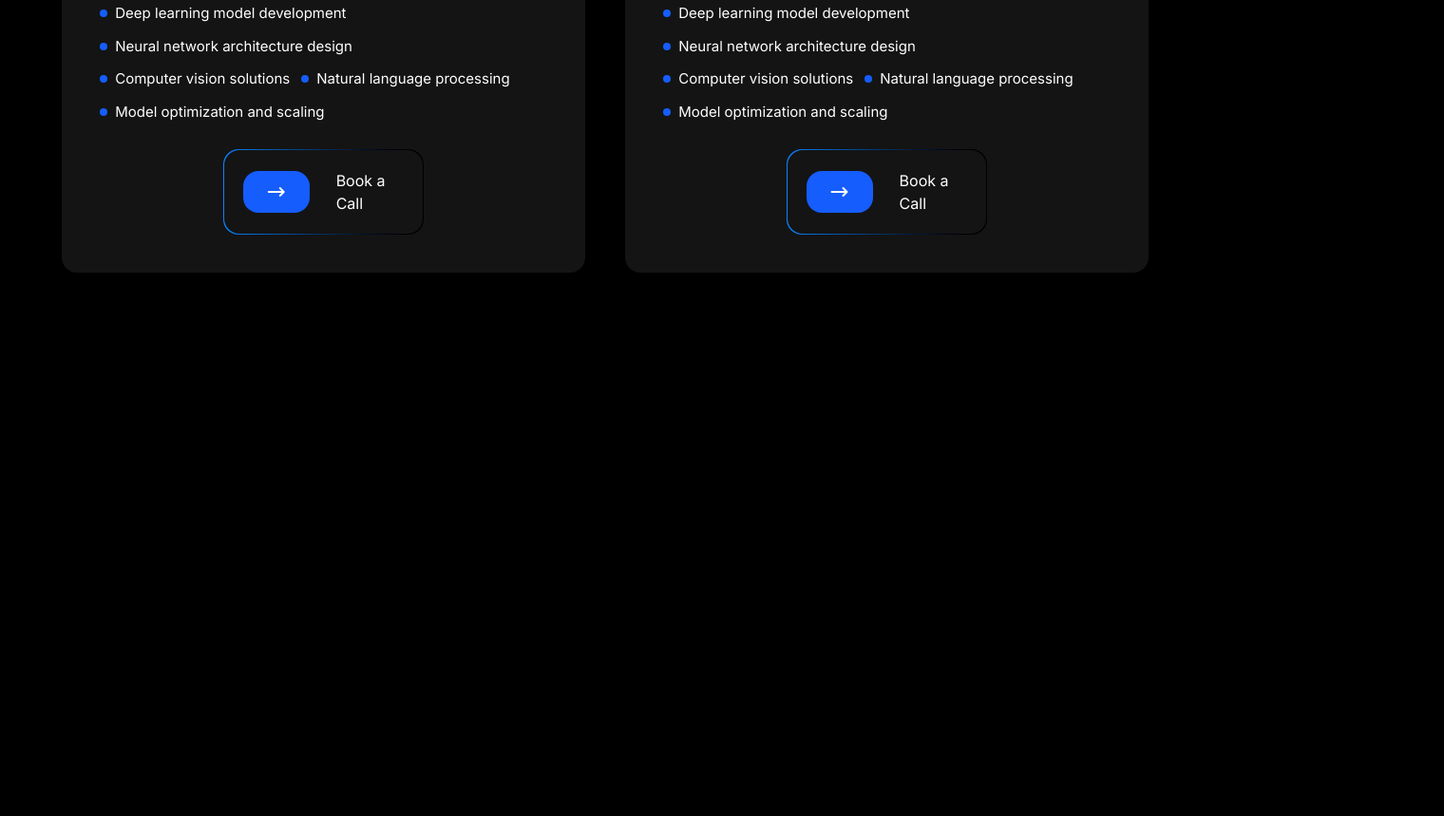
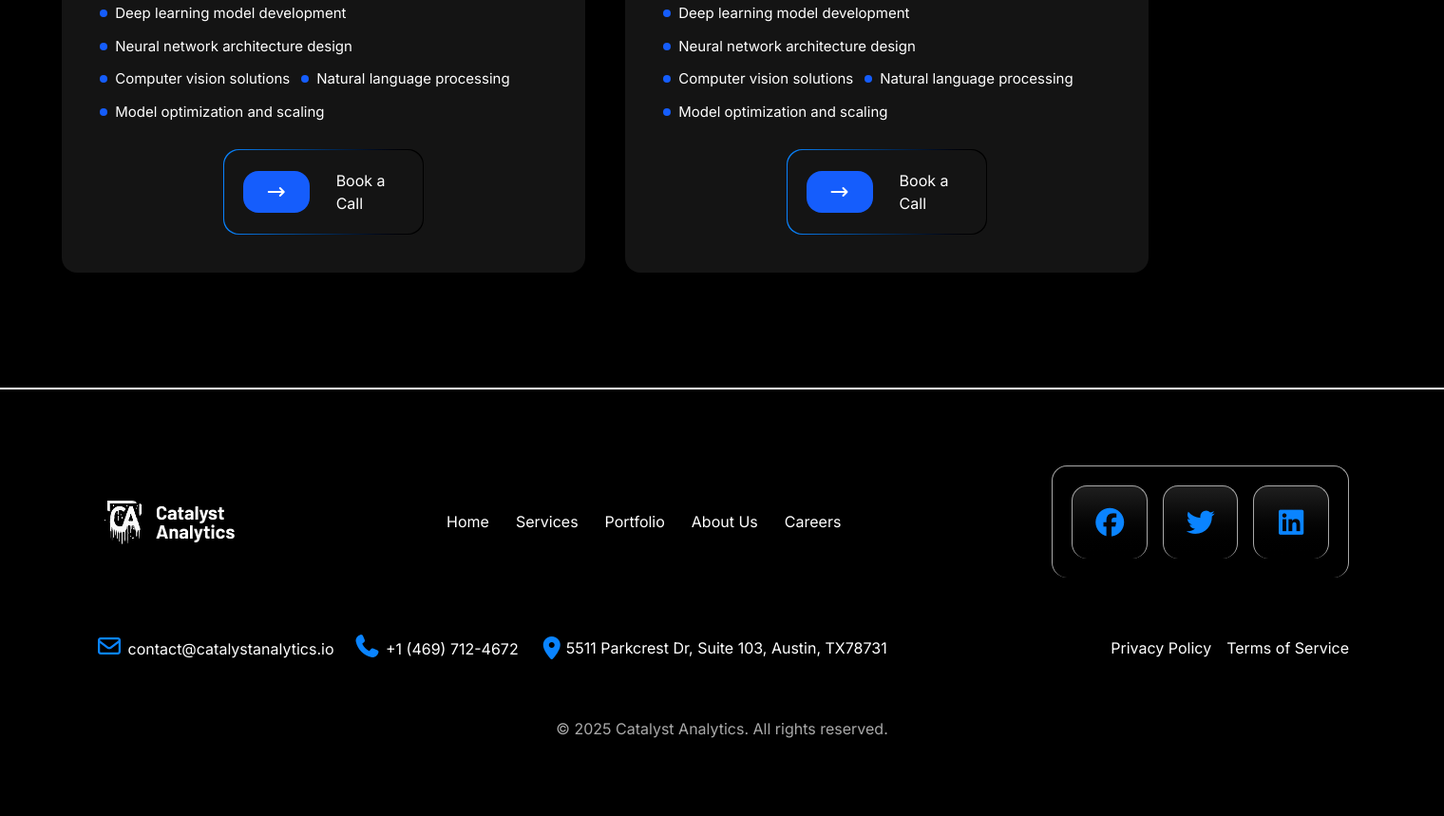
Before and after one commit to hursedhimmatov7-del/EXAM3, a website: page src/page2.html in a window 1280 px wide. Shown: the part 2927-3786 px from the top of the page at 95% size, 1520 px wide, since content can reach past the window. Before the commit the page ends 3295 px from the top, so only its background shows below. Drawn offline with nearby package versions, Linux system fonts and the light colour scheme; files that its build step writes are made by us from their sources; a web font is replaced by a local one.

Commit message:
PAge2 footer

```diff
--- a/src/page2.html
+++ b/src/page2.html
@@ -178,5 +178,36 @@
             </div>
         </div>
     </section>
+     <footer class="w-full lg:w-380 m-auto border-t-2 border-white lg:mt-30 mt-10">
+  <div class="lg:max-w-330 w-[90%] m-auto lg:py-20 py-10 flex flex-col items-center gap-15">
+    <div class="w-full flex items-center lg:flex-row flex-col justify-between gap-y-5">
+        <img src="Logo.png" alt="">
+        <nav class="flex items-center gap-7 text-white flex-wrap justify-start ">
+            <p> Home</p>
+            <p>Services</p>
+            <p>Portfolio</p>
+            <p>About Us</p>
+            <p>Careers</p>
+        </nav>
+        <div class="flex items-center gap-4 border p-5 border-b-0 rounded-2xl border-[darkgrey]">
+            <div class="border border-[darkgrey] border-b-0 p-5 rounded-2xl text-3xl bg-linear-to-b from-[#1F1F1F] to-black text-[#0A84FF]"><i class="fa-brands fa-facebook"></i> </div>
+                        <div class="border border-[darkgrey] border-b-0 p-5 rounded-2xl text-3xl bg-linear-to-b from-[#1F1F1F] to-black text-[#0A84FF]"><i class="fa-brands fa-twitter"></i> </div>
+            <div class="border border-[darkgrey] border-b-0 p-5 rounded-2xl text-3xl bg-linear-to-b from-[#1F1F1F] to-black text-[#0A84FF]"><i class="fa-brands fa-linkedin"></i> </div>
+        </div>
+    </div>
+    <div class="w-full flex items-center justify-between lg:flex-row flex-col gap-y-5 text-white">
+        <div class="flex items-start gap-y-3 lg:items-center gap-5 lg:flex-row flex-col">
+            <h1><i class="fa-regular fa-envelope text-2xl text-[#0A84FF]"></i> contact@catalystanalytics.io</h1>
+            <h1><i class="fa-solid fa-phone text-2xl text-[#0A84FF]"></i> +1 (469) 712-4672</h1>
+            <h1 class="flex"><i class="fa-solid fa-location-dot text-2xl text-[#0A84FF]"></i> 5511 Parkcrest Dr, Suite 103, Austin, TX <t class="lg:flex hidden">78731</t></h1>
+        </div>
+        <div class="flex items-center gap-4">
+            <h1>Privacy Policy</h1>
+            <h1>Terms of Service</h1>
+        </div>
+    </div>
+    <h1 class="text-[darkgrey]">© 2025 Catalyst Analytics. All rights reserved.</h1>
+  </div>
+ </footer>
 </body>
 </html>
```
